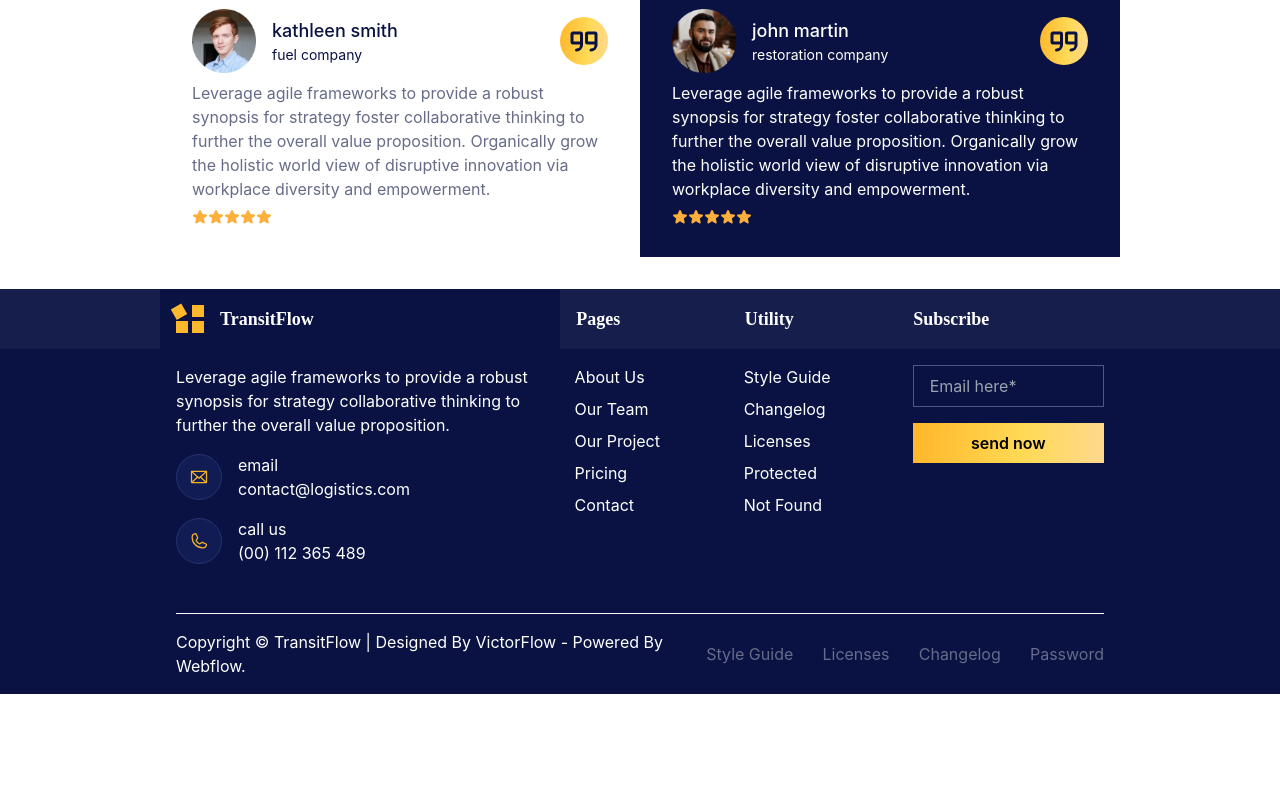
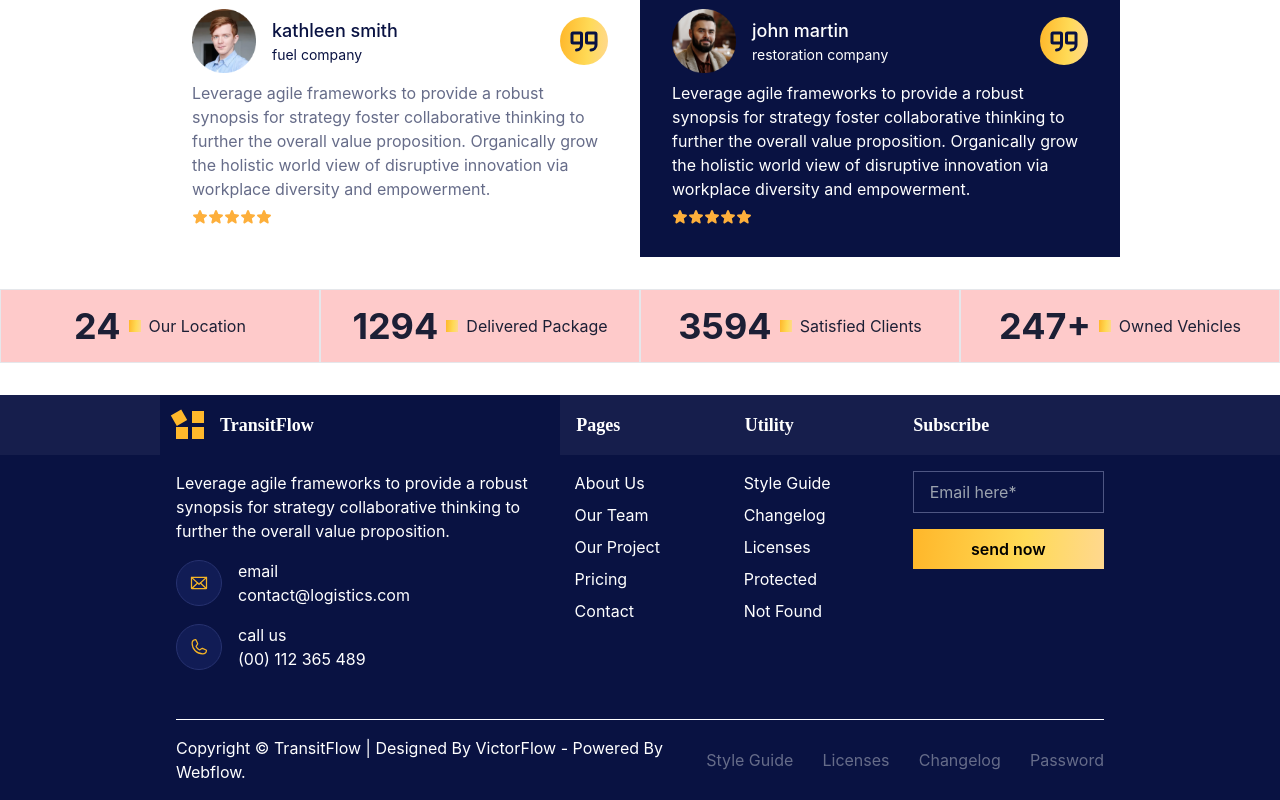
Before and after one commit to smartcollins/logistics, a React (Create React App) app: page /service in a window 1280 px wide. Shown: the part 1964-2764 px from the top of the page. Before the commit the page ends 2658 px from the top, so only its background shows below. Built offline with nearby package versions, Linux system fonts and the light colour scheme.

Commit message:
added Stat to Service

```diff
--- a/src/pages/Service.jsx
+++ b/src/pages/Service.jsx
@@ -10,6 +10,7 @@ import Caption from '../component/Caption'
 import Footer from '../component/Footer';
 import service from '../data/service';
 import Review from '../component/Review';
+import Stat from '../component/Stat';
 
 
 const Service = ()=>{
@@ -62,6 +63,7 @@ const Service = ()=>{
                 <div className='w-3/4 mx-auto my-8'>
                     <Review/>
                 </div>
+                <Stat/>
             <Footer/>
         </div>
     )
```
